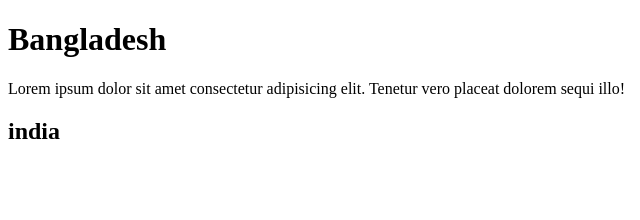
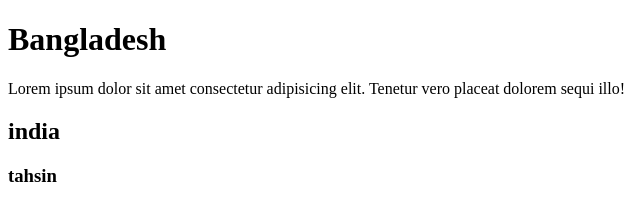
Before and after one commit to Fardous-Tahsin/tahsin, a plain HTML site: page index.html in a window 1280 px wide. Shown: the full height of the page, 0-640 px from the left. Drawn offline with Linux system fonts and the light colour scheme.

Commit message:
4th commit

```diff
--- a/index.html
+++ b/index.html
@@ -9,5 +9,6 @@
     <h1>Bangladesh</h1>
     <p>Lorem ipsum dolor sit amet consectetur adipisicing elit. Tenetur vero placeat dolorem sequi illo!</p>
     <h2>india</h2>
+    <h3>tahsin</h3>
 </body>
 </html>
```
